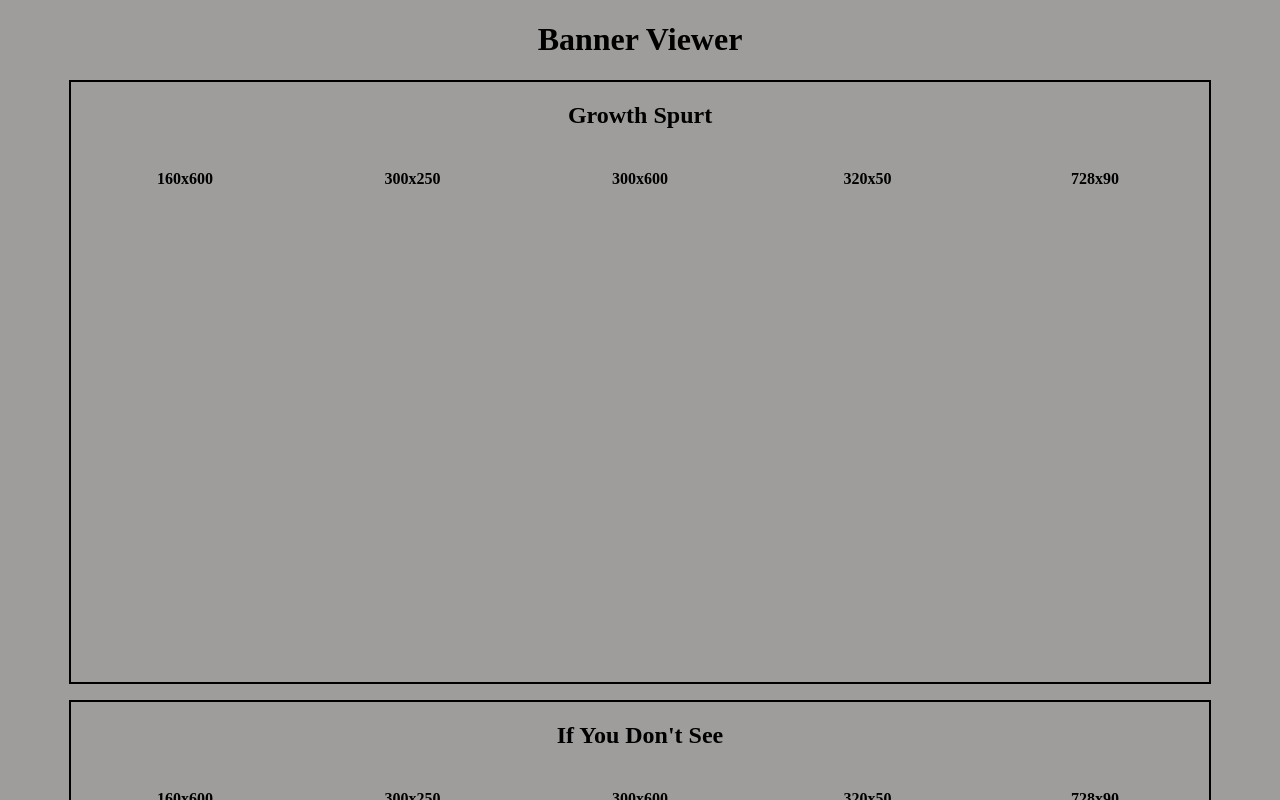
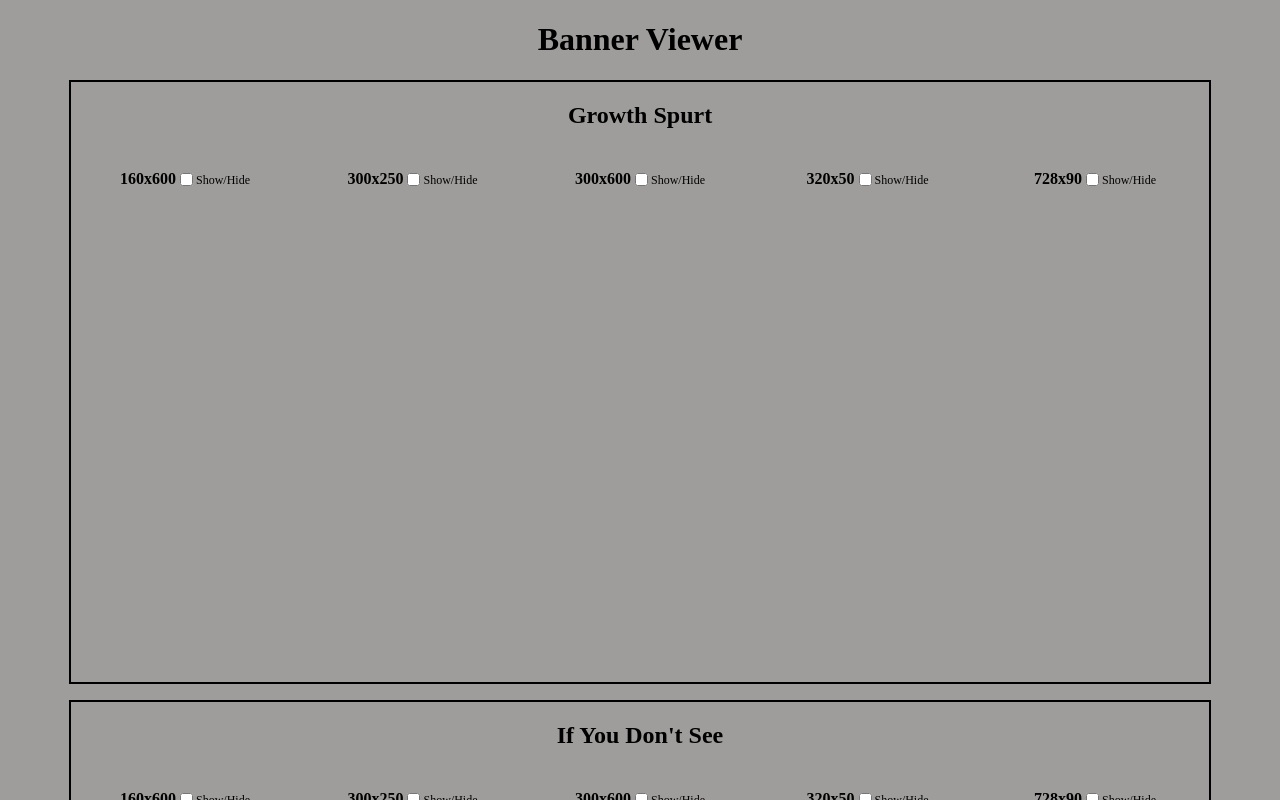
Before and after one commit to dsschapira/banner-viewer, an Angular app: page / in a window 1280 px wide. Shown: the top 800 px of the page. Built offline with nearby package versions, Linux system fonts and the light colour scheme.

Commit message:
Add checkbox for each banner

```diff
--- a/src/app/components/banner-set/banner-set.component.css
+++ b/src/app/components/banner-set/banner-set.component.css
@@ -0,0 +1,10 @@
+.show-hide-control{
+    display:inline;
+}
+.show-hide-control>input{
+    position:relative;
+    top:2px;
+}
+.show-hide-control>span{
+    font-size:0.75em;
+}
--- a/src/app/components/banner-set/banner-set.component.html
+++ b/src/app/components/banner-set/banner-set.component.html
@@ -1 +1,5 @@
-<h4>{{size}}</h4>
+<h4 style="display:inline-block;">{{size}}</h4>
+<div class="show-hide-control">
+  <input class="showHideBtn" type="checkbox">
+  <span>Show/Hide</span>
+</div>
```
